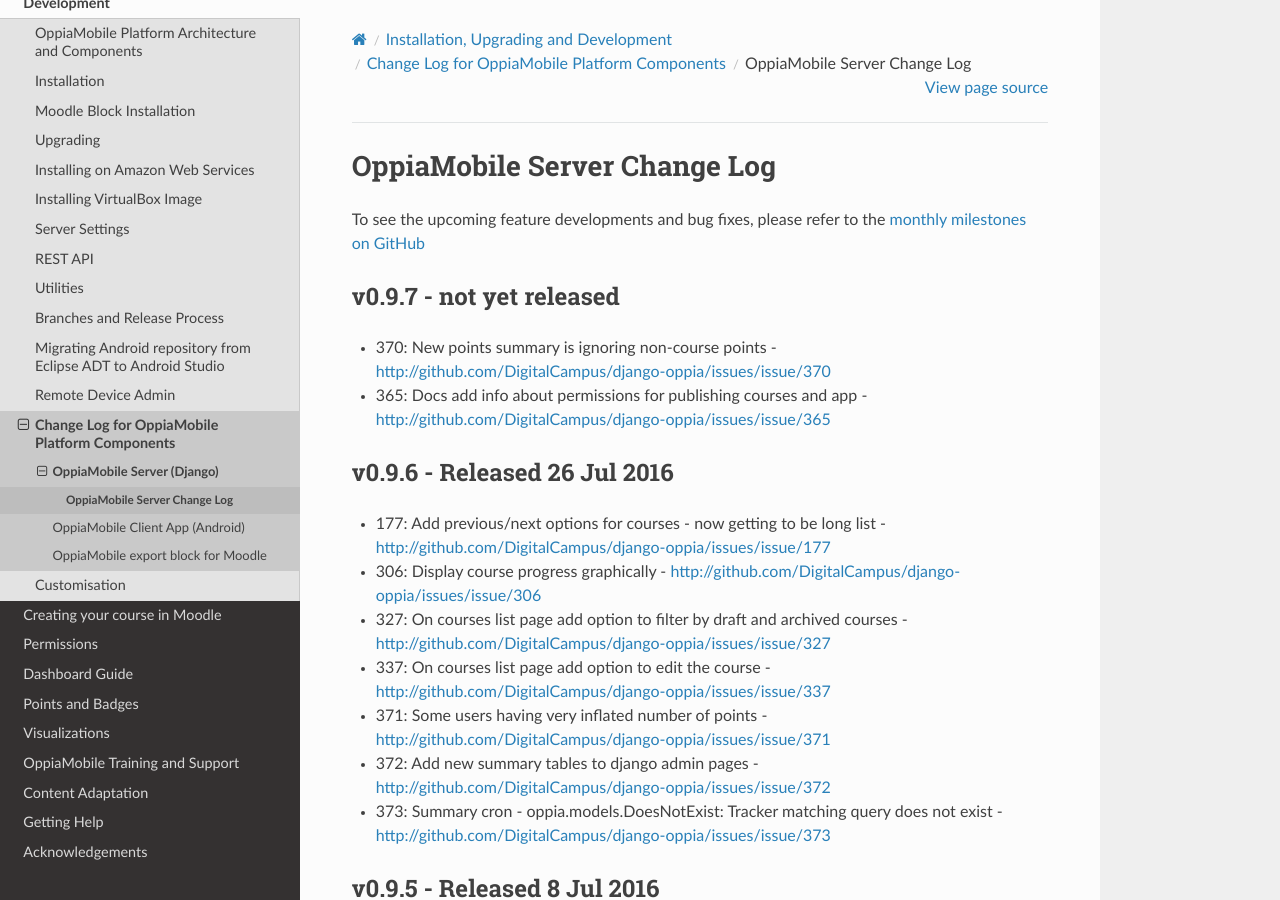
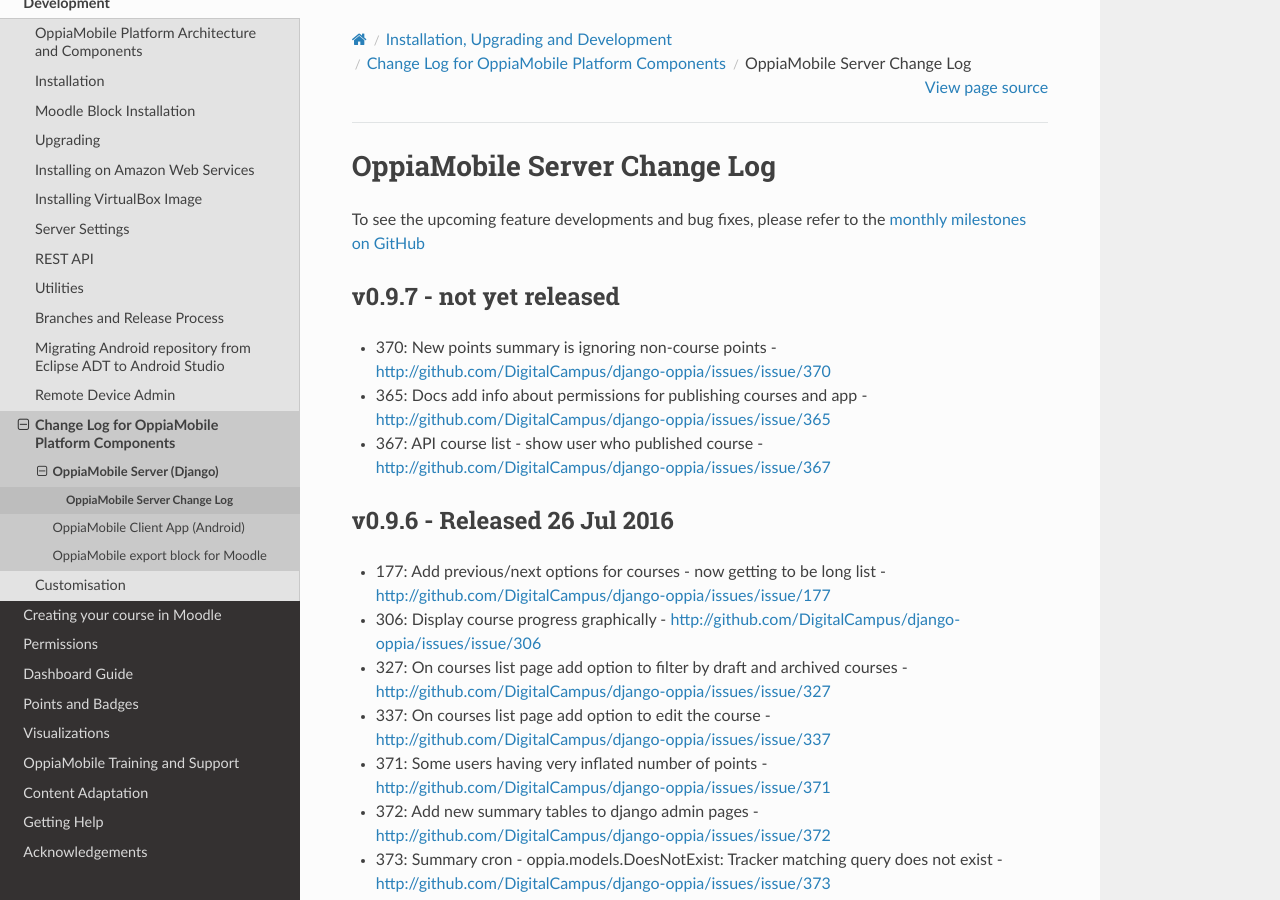
Before and after one commit to DigitalCampus/django-oppia, a Sphinx documentation site: the page built from docs/dev/changelog_server.rst, in a window 1280 px wide and 900 px high. Built offline with Sphinx 7.4.7 and the Read the Docs theme 2.0.0, drawn with Linux system fonts in a browser that asks for light colours; the version number is read from the project's files by our own code.

Commit message:
update docs

```diff
--- a/docs/dev/changelog_server.rst
+++ b/docs/dev/changelog_server.rst
@@ -10,6 +10,7 @@
 
 * 370: New points summary is ignoring non-course points - http://github.com/DigitalCampus/django-oppia/issues/issue/370
 * 365: Docs add info about permissions for publishing courses and app - http://github.com/DigitalCampus/django-oppia/issues/issue/365
+* 367: API course list - show user who published course - http://github.com/DigitalCampus/django-oppia/issues/issue/367
 
 .. _serverv0.9.6:
 
```
